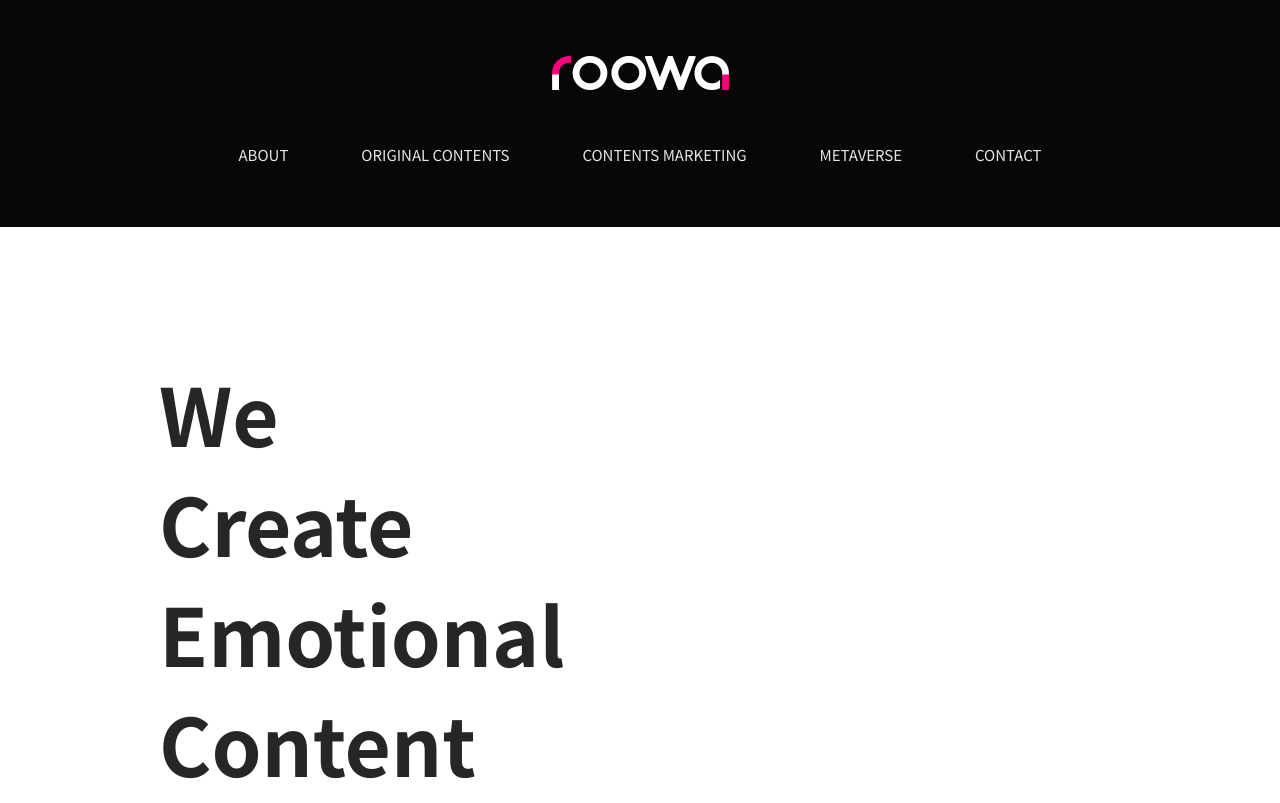
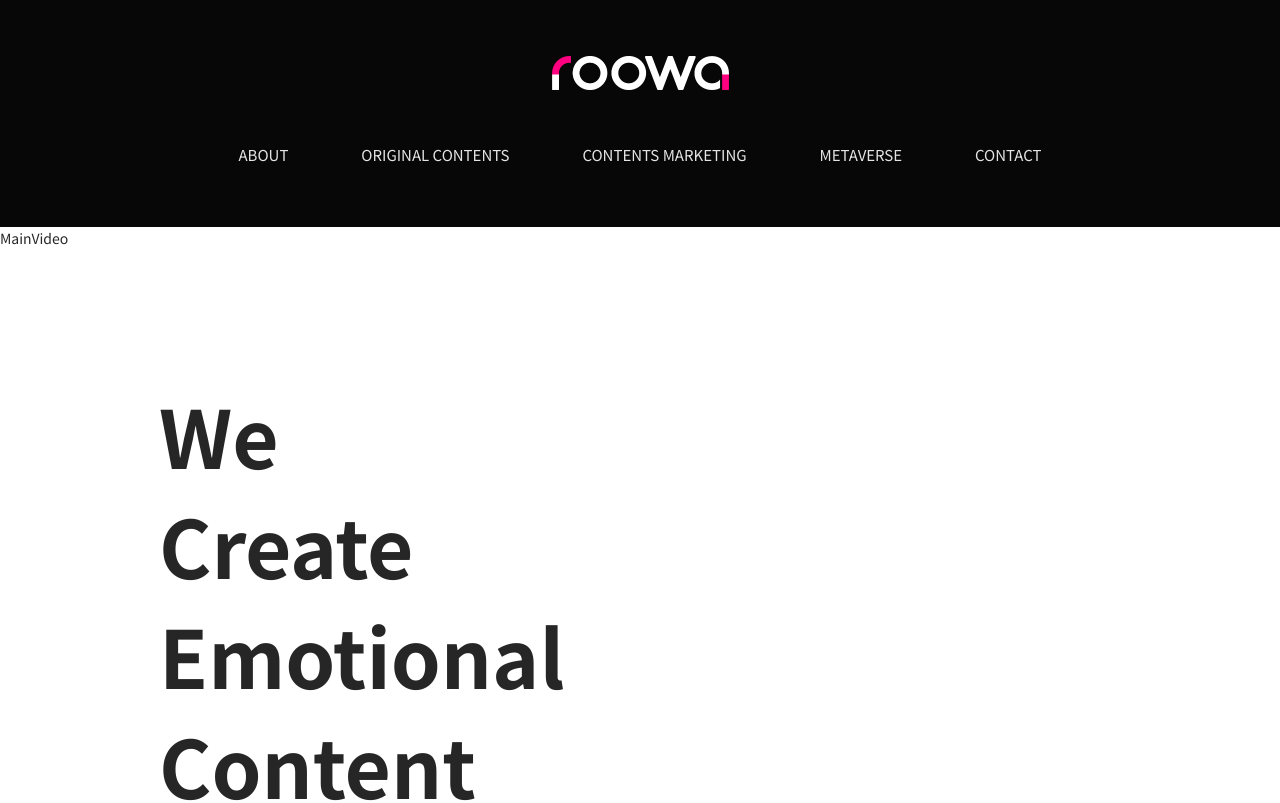
Before and after one commit to gyeongseo944/roowaHome, a React (Create React App) app in the folder client/: page / in a window 1280 px wide. Shown: the top 803 px of the page. Built offline with nearby package versions, Linux system fonts and the light colour scheme.

Commit message:
add home page _ main video

```diff
--- a/client/src/components/Article/ArticleDetail/ArticleDetail.js
+++ b/client/src/components/Article/ArticleDetail/ArticleDetail.js
@@ -58,6 +58,7 @@ const ArticleDetail = () => {
                       state={{
                         idArr: location.state.idArr,
                         thisIndex: location.state.thisIndex - 1,
+                        pageType: location.state.pageType,
                       }}
                     >
                       <span className="nextArticle">{Detail.bfTitle}</span>
@@ -75,6 +76,7 @@ const ArticleDetail = () => {
                       state={{
                         idArr: location.state.idArr,
                         thisIndex: location.state.thisIndex + 1,
+                        pageType: location.state.pageType,
                       }}
                     >
                       <span className="nextArticle">{Detail.afTitle}</span>
--- a/client/src/components/Home/Home.js
+++ b/client/src/components/Home/Home.js
@@ -1,8 +1,10 @@
 import "./Home.scss";
+import MainVideo from "./MainVideo/MainVideo";
 
 function Home() {
   return (
     <main>
+      <MainVideo />
       <div className="homeBanner">
         <h1 className="homeBannerText">
           We
--- /dev/null
+++ b/client/src/components/Home/MainVideo/MainVideo.js
@@ -0,0 +1,7 @@
+import React from "react";
+import "./MainVideo.scss";
+const MainVideo = () => {
+  return <div>MainVideo</div>;
+};
+
+export default MainVideo;
```
Also changed, not shown: client/src/components/Main/Main.js (deleted, +0 -7 lines), client/src/components/Home/MainVideo/MainVideo.scss (added).
